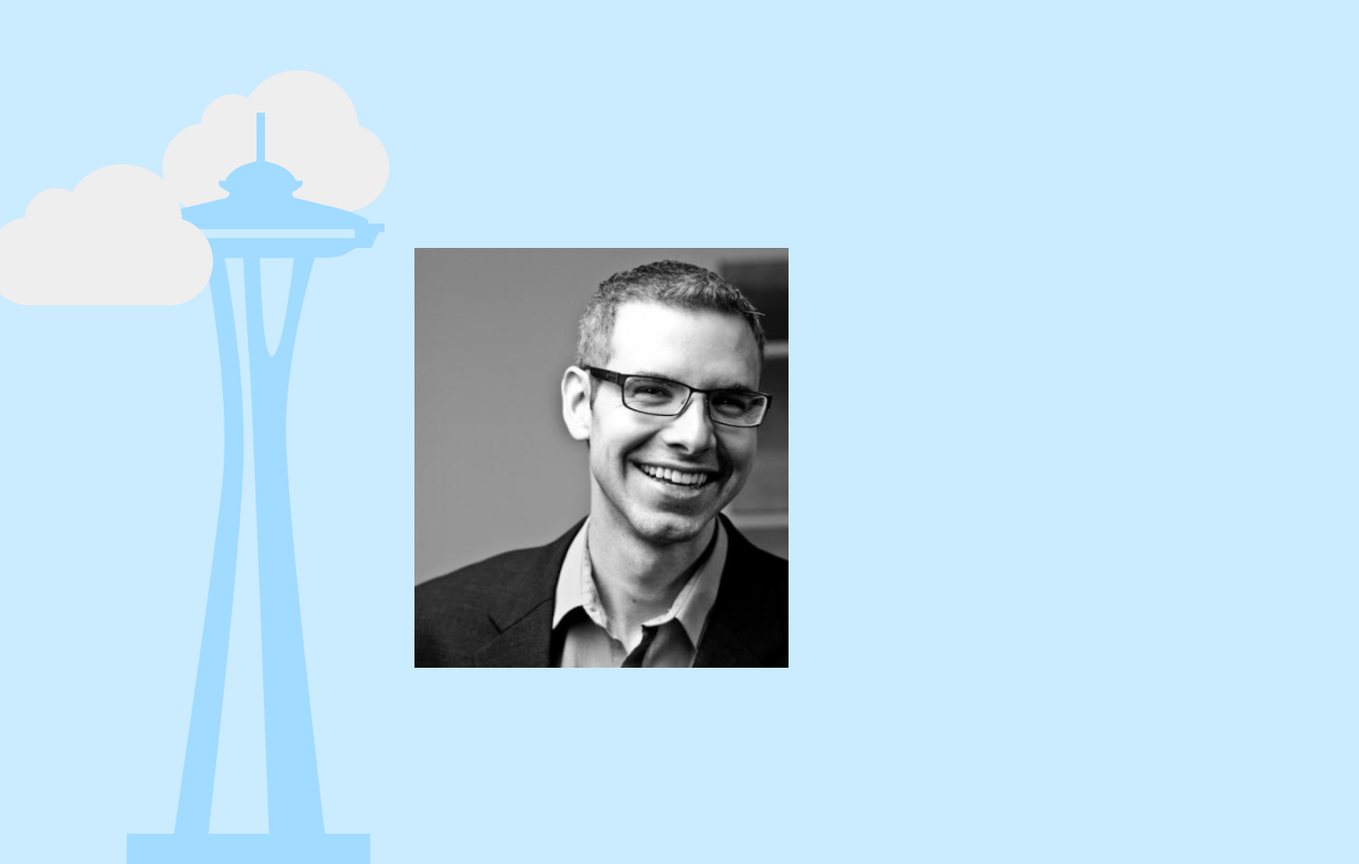
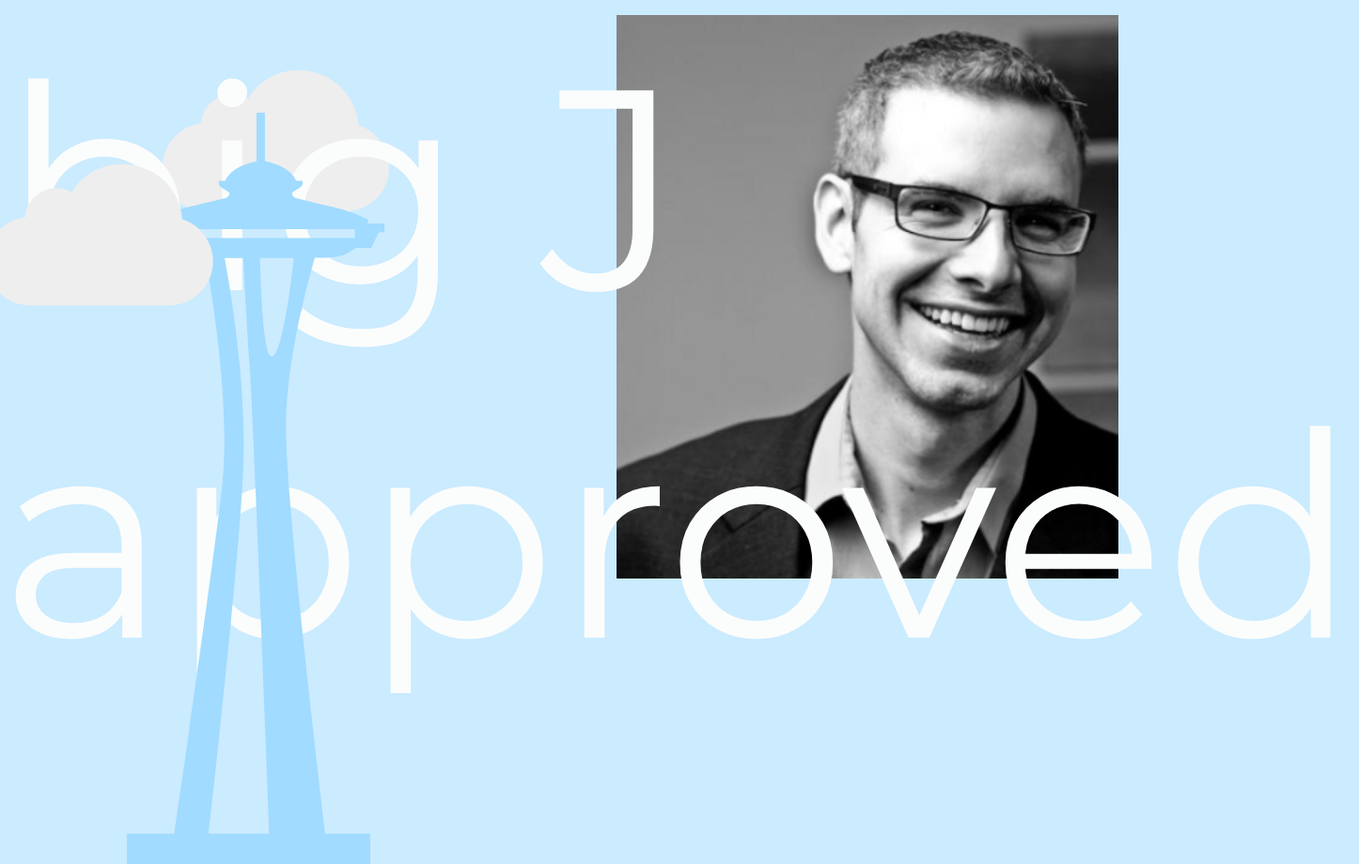
Before and after one commit to tielur/syeahttlite, a plain HTML site: page docs/index.html in a window 1280 px wide. Shown: the whole page at 94% size, 1446 px wide, since content can reach past the window. Drawn offline with nearby package versions, Linux system fonts and the light colour scheme.

Commit message:
big J approved YEAH

```diff
--- a/docs/app.css
+++ b/docs/app.css
@@ -6,11 +6,17 @@ body, html {
   font-family: 'Montserrat', sans-serif;
 }
 
+#bigJ {
+  z-index: 148;
+  font-size: 19em;
+  color: #FBFDFC;
+}
+
 #weather {
   color: #a1dbff;
   position: absolute;
-  top: 3%;
-  right: 3%;
+  bottom: 2%;
+  right: 5%;
   font-size: 5em;
   z-index: 149;
 }
@@ -22,8 +28,13 @@ body, html {
 }
 
 #YEAH-img {
-  z-index: 200;
+  z-index: 145;
+  position: absolute;
+  top: 2%;
+  right: 7%;
+  height: 75%;
 }
+
 #space-needle {
   z-index: 150;
 }
--- a/docs/index.html
+++ b/docs/index.html
@@ -10,6 +10,7 @@
       <!-- <span id="icon"></span> -->
       <div id="weather"></div>
     </div>
+    <div id="bigJ">big J approved</div>
     <img id=space-needle src="images/space-needle.svg"/>
     <svg class="clouds cloud1" xmlns="http://www.w3.org/2000/svg" xmlns:xlink="http://www.w3.org/1999/xlink" version="1.1" x="0" y="0" width="512" height="512" viewBox="0 0 512 512" enable-background="new 0 0 512 512" xml:space="preserve">
       <path id="cloud-icon" d="M406.1 227.63c-8.23-103.65-144.71-137.8-200.49-49.05 -36.18-20.46-82.33 3.61-85.22 45.9C80.73 229.34 50 263.12 50 304.1c0 44.32 35.93 80.25 80.25 80.25h251.51c44.32 0 80.25-35.93 80.25-80.25C462 268.28 438.52 237.94 406.1 227.63z"/>
```
Also changed, not shown: 1 other file.
